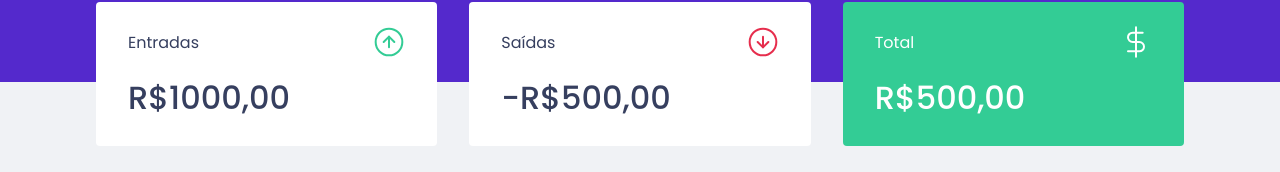
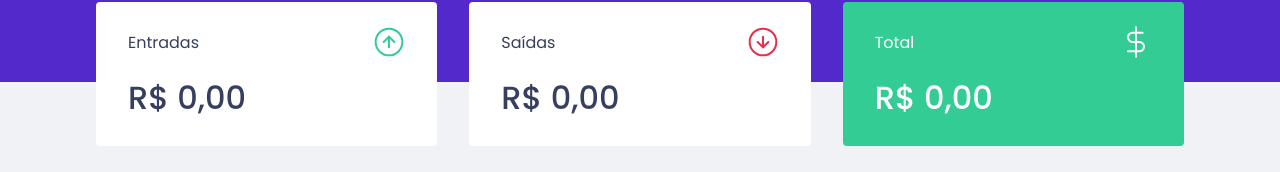
Before and after one commit to victorassiso/dt-money, a React (Create React App) app: page / in a window 1280 px wide. Shown: the part 190-362 px from the top of the page. Built offline with nearby package versions, Linux system fonts and the light colour scheme; no server answers; what miragejs would draw is missing.

Commit message:
Creating hook

```diff
--- a/src/App.tsx
+++ b/src/App.tsx
@@ -4,7 +4,7 @@
 import { useState } from 'react';
 import Modal from 'react-modal';
 import { NewTransactionModal } from "./components/NewTransactionModal/newTransactionModal";
-import { TransactionsProvider } from "./transactionsContext";
+import { TransactionsProvider } from "./hooks/useTransactions";
 
 Modal.setAppElement('#root');
 
--- a/src/components/NewTransactionModal/newTransactionModal.tsx
+++ b/src/components/NewTransactionModal/newTransactionModal.tsx
@@ -1,12 +1,12 @@
-import { FormEvent, useState, useContext } from 'react';
+import { FormEvent, useState } from 'react';
 import Modal from 'react-modal';
 
 import { Container, RadioBox } from './newTransactionModal.styles'
-import { Transaction, TransactionsContext } from '../../transactionsContext';
 
 import incomeImg from '../../assets/income.svg'
 import outcomeImg from '../../assets/outcome.svg'
 import closeImg from '../../assets/close.svg'
+import { useTransactions } from '../../hooks/useTransactions';
 
 interface NewTransactionModalProps {
   isOpen: boolean;
@@ -18,23 +18,28 @@
 }
 
 export function NewTransactionModal({ isOpen, onRequestClose}: NewTransactionModalProps) {
-  const { createTransaction } = useContext(TransactionsContext);
+  const { createTransaction } = useTransactions();
 
-  const [title, setTitle] = useState<Transaction["title"]>('');
-  const [amount, setAmount] = useState<Transaction["amount"]>(0);
-  const [type, setType] = useState<Transaction["type"]>('deposit');
-  const [category, setCategory] = useState<Transaction["category"]>('');
+  const [title, setTitle] = useState('');
+  const [amount, setAmount] = useState(0);
+  const [type, setType] = useState('deposit');
+  const [category, setCategory] = useState('');
 
-  function handleCreateNewTransaction(event: FormEvent) {
+  async function handleCreateNewTransaction(event: FormEvent) {
     event.preventDefault();
 
-    createTransaction({
+    await createTransaction({
       title,
       amount,
       type,
       category
     })
 
+    setTitle('');
+    setAmount(0);
+    setType('deposit');
+    setCategory('');
+    onRequestClose();
   }
 
   return (
--- a/src/components/Statement/statement.tsx
+++ b/src/components/Statement/statement.tsx
@@ -1,9 +1,8 @@
-import { useContext } from 'react';
-import { TransactionsContext } from '../../transactionsContext';
+import { useTransactions } from '../../hooks/useTransactions';
 import { Container } from './statement.styles';
 
 export function Statement() {
-  const { transactions } = useContext(TransactionsContext);
+  const { transactions } = useTransactions();
 
   return (
     <Container>
--- a/src/components/Summary/summary.tsx
+++ b/src/components/Summary/summary.tsx
@@ -1,14 +1,27 @@
-import React, { useContext } from 'react'
 import { Container } from "./summary.styles";
 import incomeImg from '../../assets/income.svg';
 import outcomeImg from '../../assets/outcome.svg';
 import totalImg from '../../assets/total.svg';
-import { TransactionsContext } from "../../transactionsContext";
+import { useTransactions } from '../../hooks/useTransactions';
 
 
 export function Summary() {
-  const { transactions } = useContext(TransactionsContext);
-  console.log(transactions)
+  const { transactions } = useTransactions();
+
+  const summary = transactions.reduce((acc, transaction) => {
+    if (transaction.type === 'deposit')
+      acc.deposits += transaction.amount;
+    else
+      acc.withdraw += transaction.amount;
+
+    acc.total = acc.deposits - acc.withdraw;
+
+    return acc;
+  }, {
+    deposits: 0,
+    withdraw: 0,
+    total: 0,
+  })
 
   return (
     <Container>
@@ -17,7 +30,13 @@
           <p>Entradas</p>
           <img src={ incomeImg } alt="Entradas" />
         </header>
-        <strong>R$1000,00</strong>
+        <strong>
+          {new Intl.NumberFormat('pt-BR', {
+            style: 'currency',
+            currency: 'BRL'
+            }).format(summary.deposits)
+          }
+        </strong>
       </div>
 
       <div>
@@ -25,7 +44,13 @@
           <p>Saídas</p>
           <img src={ outcomeImg } alt="Saídas" />
         </header>
-        <strong>-R$500,00</strong>
+        <strong>
+          {new Intl.NumberFormat('pt-BR', {
+            style: 'currency',
+            currency: 'BRL'
+            }).format(summary.withdraw)
+          }
+        </strong>
       </div>
 
       <div className="total">
@@ -33,7 +58,13 @@
           <p>Total</p>
           <img src={ totalImg } alt="Total" />
         </header>
-        <strong>R$500,00</strong>
+        <strong>
+          {new Intl.NumberFormat('pt-BR', {
+            style: 'currency',
+            currency: 'BRL'
+            }).format(summary.total)
+          }
+        </strong>
       </div>
 
 
--- a/src/transactionsContext.tsx
+++ b/src/hooks/useTransactions.tsx
@@ -1,11 +1,11 @@
-import { createContext, ReactNode, useEffect, useState } from 'react';
-import { api } from './services/api';
+import { createContext, ReactNode, useEffect, useState, useContext } from 'react';
+import { api } from '../services/api';
 
 export interface Transaction {
   id: number;
   title: string;
   amount: number;
-  type: 'deposit' | 'withdraw';
+  type: string;
   category: string;
   createdAt: string;
 }
@@ -13,7 +13,7 @@
 interface TransactionInput {
   title: string;
   amount: number;
-  type: 'deposit' | 'withdraw';
+  type: string;
   category: string;
 }
 
@@ -23,10 +23,10 @@
 
 interface TransactionsContextData {
   transactions: Transaction[];
-  createTransaction: (transaction: TransactionInput) => void;
+  createTransaction: (transaction: TransactionInput) => Promise<void>;
 }
 
-export const TransactionsContext = createContext<TransactionsContextData>(
+const TransactionsContext = createContext<TransactionsContextData>(
   {} as TransactionsContextData
 );
 
@@ -38,8 +38,17 @@
       .then(response => setTransactions(response.data.transactions))
     }, []);
 
-  function createTransaction(transaction: TransactionInput){
-    api.post('transactions', transaction)
+  async function createTransaction(transactionInput: TransactionInput){
+    const response = await api.post('transactions', {
+      ...transactionInput,
+      createdAt: new Date(),
+    })
+    const { transaction } = response.data
+
+    setTransactions([
+      ...transactions,
+      transaction,
+    ]);
   }
     return (
       <TransactionsContext.Provider value={{transactions, createTransaction}}>
@@ -47,3 +56,8 @@
       </TransactionsContext.Provider>
     )
 }
+
+export function useTransactions() {
+  const context = useContext(TransactionsContext)
+  return context;
+}
```
